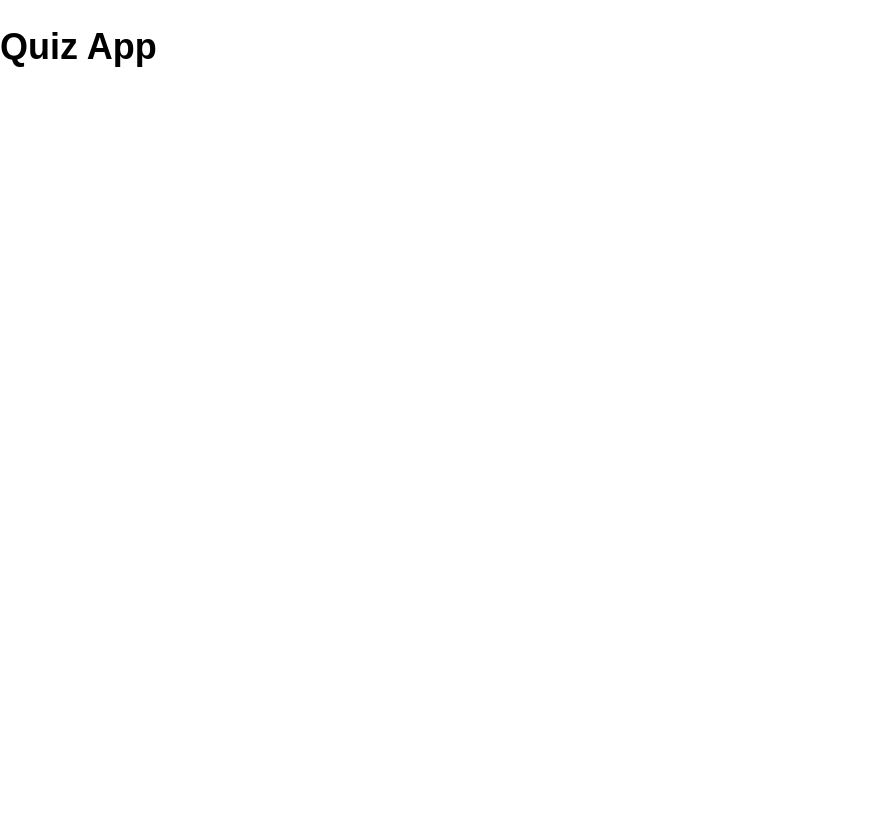
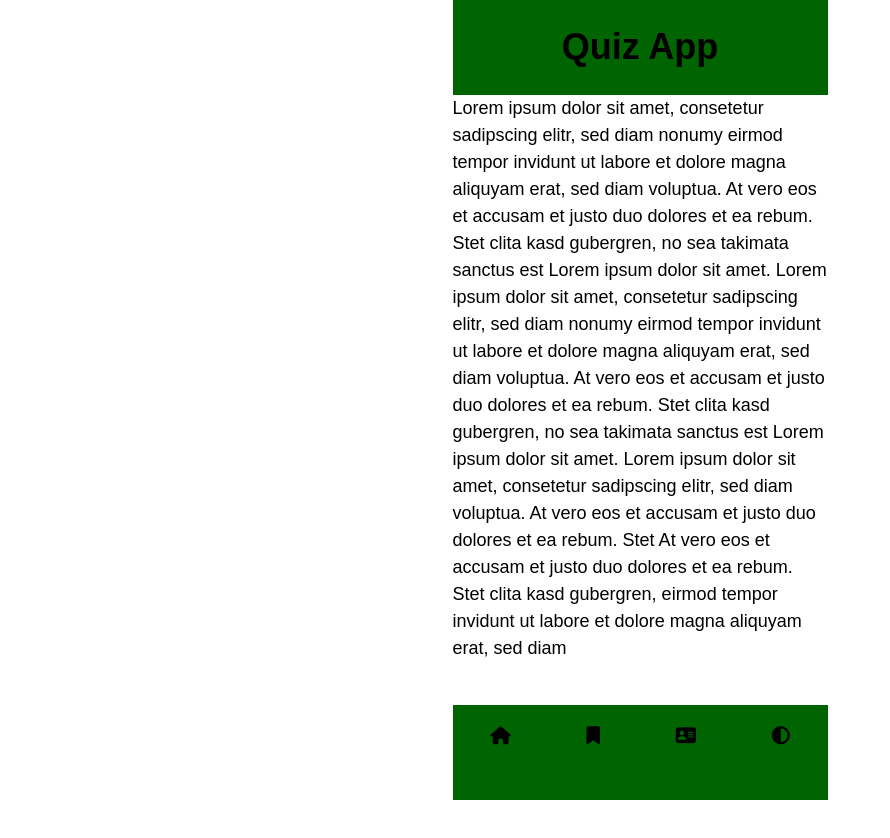
Before and after one commit to Hannes-HH/Quiz, a website: page index.html in a window 1280 px wide. Shown: the whole page, without its empty margins (0-890 px from the left). Before the commit the page ends 800 px from the top, so only its background shows below. Drawn offline with Linux system fonts and the light colour scheme.

Commit message:
Basic Layout

```diff
--- a/index.html
+++ b/index.html
@@ -1,12 +1,39 @@
 <!DOCTYPE html>
 <html lang="en">
   <head>
+    <script src="https://kit.fontawesome.com/4177aba321.js" crossorigin="anonymous"></script>
     <meta charset="UTF-8" />
     <meta name="viewport" content="width=device-width, initial-scale=1.0" />
     <title>Quiz App</title>
     <link rel="stylesheet" href="styles/index.css" />
   </head>
-  <body>
-    <h1>Quiz App</h1>
+  <body><script src="https://kit.fontawesome.com/4177aba321.js" crossorigin="anonymous"></script>
+    <div class = "grid-layout">
+      <header><body> <h1>Quiz App</h1></body></header>
+       <main>
+        Lorem ipsum dolor sit amet, consetetur sadipscing elitr, sed diam nonumy
+        eirmod tempor invidunt ut labore et dolore magna aliquyam erat, sed diam
+        voluptua. At vero eos et accusam et justo duo dolores et ea rebum. Stet
+        clita kasd gubergren, no sea takimata sanctus est Lorem ipsum dolor sit amet.
+        Lorem ipsum dolor sit amet, consetetur sadipscing elitr, sed diam nonumy eirmod
+        tempor invidunt ut labore et dolore magna aliquyam erat, sed diam voluptua.
+        At vero eos et accusam et justo duo dolores et ea rebum. Stet clita kasd gubergren,
+        no sea takimata sanctus est Lorem ipsum dolor sit amet.
+        Lorem ipsum dolor sit amet, consetetur sadipscing elitr, sed diam
+        voluptua. At vero eos et accusam et justo duo dolores et ea rebum. Stet
+        At vero eos et accusam et justo duo dolores et ea rebum. Stet clita kasd gubergren,
+        eirmod tempor invidunt ut labore et dolore magna aliquyam erat, sed diam
+       </main>
+        <footer>
+          <nav>
+            <ul>
+              <li><i class="fas fa-home"></i></li>
+              <li><i class="fas fa-bookmark"></i></li>
+              <li><i class="fas fa-address-card"></i></li>
+              <li><i class="fas fa-adjust"></i></li>
+            </ul>
+          </nav>
+        </footer>
+    </div>
   </body>
 </html>
--- a/styles/_base.css
+++ b/styles/_base.css
@@ -3,12 +3,51 @@
 }
 
 body {
+  margin: 0;
   font-family: sans-serif;
   font-size: 112.5%;
   line-height: 1.5;
   margin: 0;
 }
-
+/*Grid-Container*/
+.grid-layout{
+  display: grid;
+  grid-template-columns: 1fr;
+  grid-template-rows: 100px 200px 100px;
+  grid-template-rows: [header]1fr [main]1000px [footer]1fr;
+  width: 375px;
+  margin: 0 auto;
+}
+header{
+  grid-column: 1/2;
+  grid-row: 1/2;
+  position: ;
+  display: flex;
+  justify-content: center;
+  align-items: center;
+  background-color: darkgreen;
+  position: sticky;
+  top:0 ;
+}
+main{
+  grid-column: 1/2;
+  grid-row: 2/3;
+}
+footer{
+  grid-column: 1/2;
+  grid-row: 3/4;
+  position: ;
+  background-color: darkgreen;
+  position: sticky;
+  bottom: 0;
+}
+footer nav ul {
+  display: flex;
+  justify-content: space-around;
+  align-items: center;
+  list-style-type: none;
+  padding: 0;
+}
 h1,
 h2,
 h3 {
```
